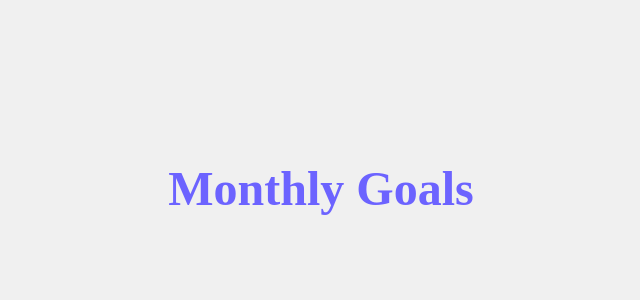
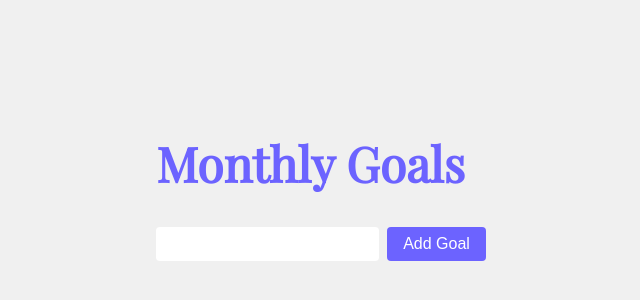
Before and after one commit to IngeHeeringa/202301-w7ch3-inge-heeringa, a React (Create React App) app: page / in a window 1280 px wide. Shown: the part 212-512 px from the top of the page, without its empty margins (319-959 px from the left). Built offline with nearby package versions, Linux system fonts and the light colour scheme.

Commit message:
Add styles to AddMonthlyGoalForm component

```diff
--- a/package.json
+++ b/package.json
@@ -3,6 +3,8 @@
   "version": "0.1.0",
   "private": true,
   "dependencies": {
+    "@fontsource/inter": "^4.5.15",
+    "@fontsource/playfair-display": "^4.5.13",
     "@reduxjs/toolkit": "^1.9.3",
     "@testing-library/jest-dom": "^5.16.5",
     "@testing-library/react": "^13.4.0",
--- a/src/App.tsx
+++ b/src/App.tsx
@@ -1,3 +1,4 @@
+import AddMonthlyGoalForm from "./components/AddMonthlyGoalForm/AddMonthlyGoalForm";
 import MonthlyGoals from "./components/MonthlyGoals/MonthlyGoals";
 
 const App = (): JSX.Element => {
@@ -5,6 +6,7 @@ const App = (): JSX.Element => {
     <>
       <h1>Monthly Goals</h1>
       <MonthlyGoals />
+      <AddMonthlyGoalForm />
     </>
   );
 };
--- a/src/GlobalStyles.tsx
+++ b/src/GlobalStyles.tsx
@@ -1,4 +1,6 @@
 import { createGlobalStyle } from "styled-components";
+import "@fontsource/inter";
+import "@fontsource/playfair-display";
 
 const GlobalStyles = createGlobalStyle`
 
@@ -34,6 +36,11 @@ const GlobalStyles = createGlobalStyle`
   h1 {
     color: var(--primary-color);
   }
+
+  ul, ol, li {
+    list-style-type: none;
+    padding: 0;
+  }
 `;
 
 export default GlobalStyles;
--- a/src/components/AddMonthlyGoalForm/AddMonthlyGoalForm.tsx
+++ b/src/components/AddMonthlyGoalForm/AddMonthlyGoalForm.tsx
@@ -23,6 +23,7 @@ const AddMonthlyGoalForm = (): JSX.Element => {
         type="text"
         value={newGoalTitle}
         onChange={(event) => setNewGoalTitle(event.target.value)}
+        required
       />
       <button className="add-monthly-goal-form__button">Add Goal</button>
     </AddMonthlyGoalFormStyled>
--- /dev/null
+++ b/src/components/AddMonthlyGoalForm/AddMonthlyGoalFormStyled.tsx
@@ -0,0 +1,31 @@
+import styled from "styled-components";
+
+const AddMonthlyGoalFormStyled = styled.form`
+  display: flex;
+  margin-bottom: 16px;
+
+  input[type="text"] {
+    margin-right: 8px;
+    padding: 8px;
+    border-radius: 4px;
+    border: none;
+    font-size: 16px;
+  }
+
+  button {
+    padding: 8px 16px;
+    border-radius: 4px;
+    border: none;
+    font-size: 16px;
+    background-color: var(--primary-color);
+    color: #fff;
+    cursor: pointer;
+    transition: background-color 0.3s;
+
+    &:hover {
+      background-color: var(--secondary-color);
+    }
+  }
+`;
+
+export default AddMonthlyGoalFormStyled;
--- a/src/components/MonthlyGoals/MonthlyGoals.tsx
+++ b/src/components/MonthlyGoals/MonthlyGoals.tsx
@@ -7,7 +7,7 @@ const MonthlyGoals = (): JSX.Element => {
   });
 
   return (
-    <ul>
+    <ul className="monthly-goals">
       {goals.map((goal: Goal) => (
         <li key={goal.id}>
           <input type="checkbox" checked={goal.completed} />
```
Also changed, not shown: 1 other file (tests, documents, lock files or other folders).
